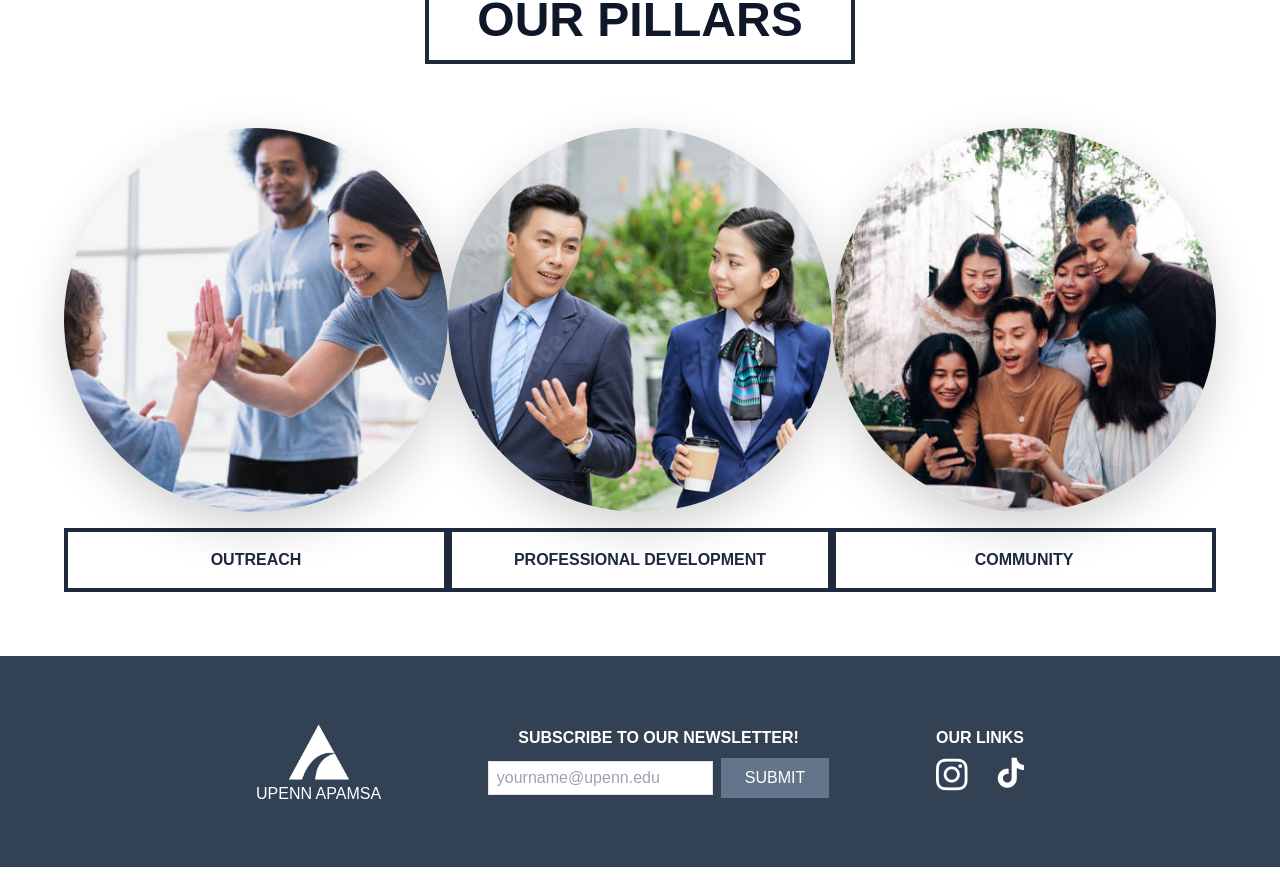
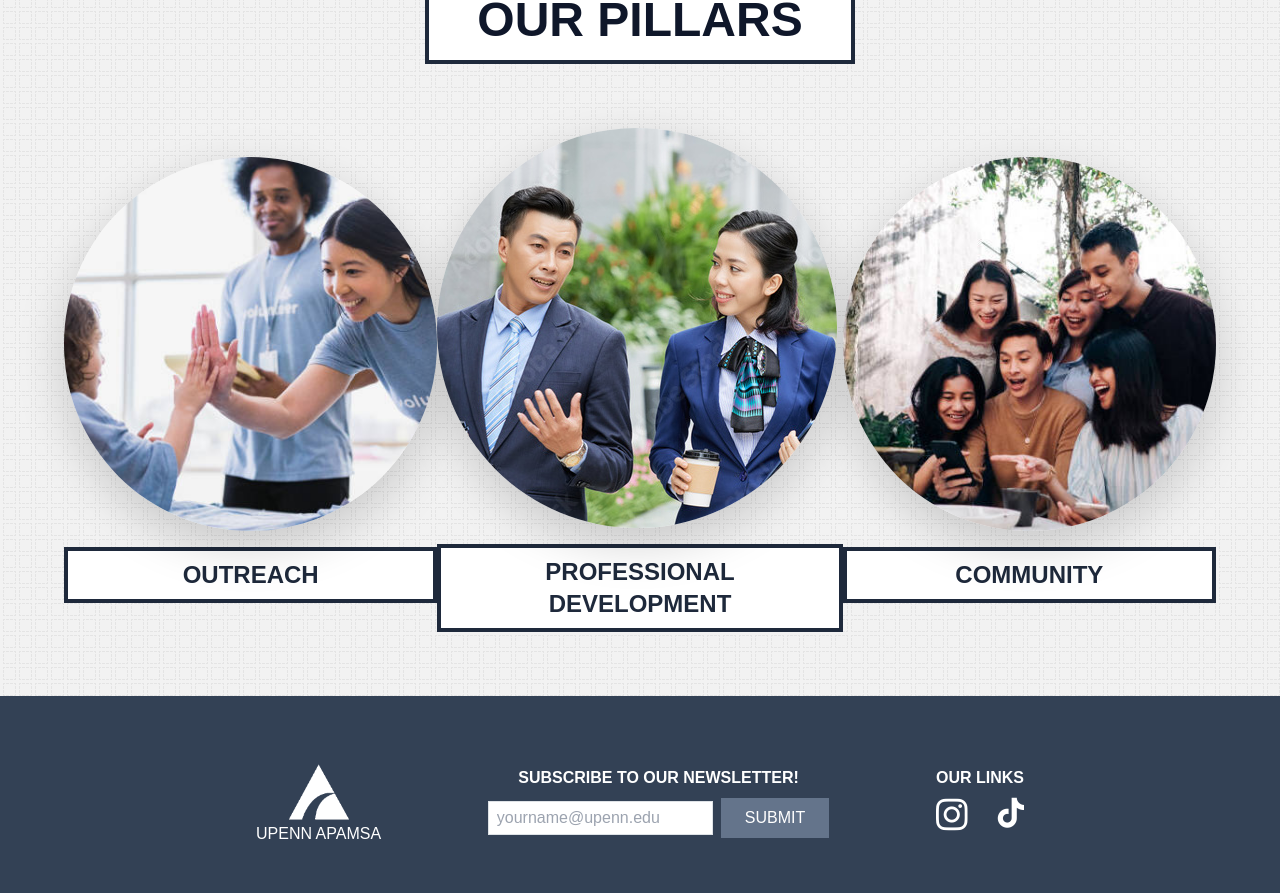
Before and after one commit to victorzhu1/apamsa-website, a React (Create React App) app in the folder client/: page / in a window 1280 px wide. Shown: the part 1680-2573 px from the top of the page. Before the commit the page ends 2547 px from the top, so only its background shows below. Built offline with nearby package versions, Linux system fonts and the light colour scheme.

Commit message:
format home page: bg texture, center mobile images

```diff
--- a/client/src/components/Navbar.tsx
+++ b/client/src/components/Navbar.tsx
@@ -18,9 +18,9 @@ export default function Navbar() {
             </button>
           </div>
 
-          <div className={`md:hidden fixed top-0 left-0 w-64 p-4 bg-slate-500 border-r border-slate-800 h-full overflow-y-auto transform transition-transform duration-300 ${menuOpen ? "translate-x-0" : "-translate-x-full"}`}>
+          <div className={`md:hidden fixed top-0 left-0 w-64 p-4 bg-slate-500 bg-opacity-90 border-r border-slate-800 h-full overflow-y-auto transform transition-transform duration-300 ${menuOpen ? "translate-x-0" : "-translate-x-full"}`}>
           <button className="p-2 border-4" onClick={toggleMenu}>
-            <i className="fa-solid fa-bars text-4xl transition duration-200 hover:text-slate-400"></i>
+            <i className="fa-solid fa-xmark text-4xl transition duration-200 hover:text-slate-400"></i>
           </button>
           <ul className="menu my-8 space-y-2 w-full menu-vertical justify-evenly text-2xl">
             <li><a href='/' className='p-2 font-bold hover:bg-blue-100 hover:bg-opacity-25 duration-150'>HOME</a></li>
--- a/client/src/pages/Exec.tsx
+++ b/client/src/pages/Exec.tsx
@@ -196,8 +196,8 @@ export function Exec() {
             <div ref={dropdownContentRef}
                 className={`exec-dropdown-content w-full bg-slate-400 }`}>
                 {selectedMember && (
-                <div className='mb-8 px-4 py-12 mx-auto'>
-                    <div className='dropdown-text-container mx-8 md:mx-16 font-oswald'>
+                <div className='mb-4 px-4 py-12 mx-auto'>
+                    <div className='dropdown-text-container mx-4 md:mx-16'>
                         <h1 className='text-slate-900 text-3xl font-bold mb-4'>{memberNames[selectedMember]}</h1>
                         <p className='text-slate-800'>{memberInfo[selectedMember]}</p>
                         <button
--- a/client/src/pages/Home.tsx
+++ b/client/src/pages/Home.tsx
@@ -4,7 +4,7 @@ import { useRef, useEffect, useState } from 'react';
 export function Home () {
 
     const backgroundStyle = {
-        backgroundImage: `url(${'/images/axiom-pattern.png'})`,
+        backgroundImage: `url(${'/images/hoffman.png'})`,
         backgroundRepeat: 'repeat',
     };
 
@@ -77,11 +77,12 @@ export function Home () {
 
             </div>
 
-            <div className="mission-container w-screen">
+            <div className="mission-container w-screen"
+                style={backgroundStyle}>
                 <div className="chapter-info-container flex flex-col md:flex-row align-items-center justify-center px-8 py-8 md:px-0 md:py-16">
 
                     <img src="/images/chapter-into-pic.jpeg" alt="pic"
-                            className="object-cover mb-8 md:mb-0 md:w-2/5 md:h-2/5"
+                            className="object-cover shadow mb-8 md:mb-0 md:w-2/5 md:h-2/5"
                             />
                     <div className="chapter-info-text md:w-1/3 md:flex flex-col md:ml-32 text-center">
                         <h1 className="text-slate-900 inline-block text-4xl md:text-5xl font-bold mb-4 md:mb-16 px-12 py-3
@@ -103,10 +104,11 @@ export function Home () {
             </div>
 
 
-            <div className="pillars-container w-screen py-16 text-center">
+            <div className="pillars-container w-screen py-16 text-center"
+                style={backgroundStyle}>
                 <h1 className="text-slate-900 inline-block text-4xl md:text-5xl font-bold mb-8 md:mb-16 px-12 py-3 bg-white border-4 border-slate-800">OUR PILLARS</h1>
                 <div className="pillars-menu-horizontal space-y-8 md:space-y-0 mx-20 md:mx-16 flex flex-col md:flex-row justify-between">
-                    <div className="pillar-item flex flex-col">
+                    <div className="pillar-item flex flex-col justify-center">
                         <div
                         className='relative'
                         onClick={() => handlePillarButtonClick('outreach')}
@@ -118,7 +120,7 @@ export function Home () {
                             />
                         </div>
                         <button
-                            className={`inline-block border-4 border-slate-800 bg-white cursor-pointer px-4 py-3 text-center text-md
+                            className={`inline-block border-4 border-slate-800 bg-white cursor-pointer px-4 py-2 text-center text-md md:text-2xl
                             font-bold text-slate-800`}
                             onClick={() => handlePillarButtonClick('outreach')}
                             >
@@ -126,7 +128,7 @@ export function Home () {
                         </button>
 
                     </div>
-                    <div className="pillar-item flex flex-col">
+                    <div className="pillar-item flex flex-col justify-center">
                         <div
                         className='relative'
                         onClick={() => handlePillarButtonClick('professional')}
@@ -138,7 +140,7 @@ export function Home () {
                             />
                         </div>
                         <button
-                            className={`inline-block border-4 border-slate-800 bg-white cursor-pointer px-4 py-3 text-center text-md
+                            className={`inline-block border-4 border-slate-800 bg-white cursor-pointer px-4 py-2 text-center text-md md:text-2xl
                             font-bold text-slate-800`}
                             onClick={() => handlePillarButtonClick('professional')}
                             >
@@ -146,7 +148,7 @@ export function Home () {
                         </button>
 
                     </div>
-                    <div className="pillar-item flex flex-col">
+                    <div className="pillar-item flex flex-col justify-center">
                         <div
                         className='relative'
                         onClick={() => handlePillarButtonClick('community')}
@@ -158,7 +160,7 @@ export function Home () {
                             />
                         </div>
                         <button
-                            className={`inline-block border-4 border-slate-800 bg-white cursor-pointer px-4 py-3 text-center text-md
+                            className={`inline-block border-4 border-slate-800 bg-white cursor-pointer px-4 py-2 text-center text-md md:text-2xl
                             font-bold text-slate-800`}
                             onClick={() => handlePillarButtonClick('community')}
                             >
@@ -172,8 +174,8 @@ export function Home () {
             <div ref={dropdownContentRef}
                 className={`dropdown-content w-full bg-white }`}>
                 {selectedPillar && (
-                <div className='mb-8 px-4 py-6 mx-auto'>
-                    <div className='dropdown-text-container mx-8 md:mx-16'>
+                <div className='mb-4 px-4 py-12 mx-auto'>
+                    <div className='dropdown-text-container mx-4 md:mx-16'>
                         <h1 className='text-slate-900 text-3xl font-bold mb-4'>{pillarHeaders[selectedPillar]}</h1>
                         <p className='text-slate-800'>{pillarData[selectedPillar]}</p>
                         <button
--- a/client/src/pages/Overview.tsx
+++ b/client/src/pages/Overview.tsx
@@ -1,3 +1,4 @@
+
 export function Overview() {
     return (
         <div className='overview-container h-full w-screen flex flex-col items-center justify-center font-oswald'>
@@ -8,10 +9,10 @@ export function Overview() {
                     </h1>
                 </div>
             </div>
-            <div className='overview-content my-4 md:my-8 flex flex-col'>
+            <div className='overview-content py-4 md:py-8 flex flex-col'>
 
                 <div className='overview-section flex flex-col md:flex-row align-items-center justify-center py-8'>
-                    <img src="/images/overview-1-square.jpg" alt="pic" className="rounded-full hidden md:block"
+                    <img src="/images/overview-1-square.jpg" alt="pic" className="rounded-full shadow hidden md:block"
                         style={{
                             objectFit: 'cover',
                             width: '35%',
@@ -22,7 +23,7 @@ export function Overview() {
                         <img
                             src="/images/overview-1.jpg"
                             alt="pic"
-                            className="object-cover"
+                            className="object-cover shadow"
                         />
                     </div>
 
@@ -50,7 +51,7 @@ export function Overview() {
                             laboris nisi ut aliquip ex ea commodo consequat.
                         </p>
                     </div>
-                    <img src="/images/overview-1-square.jpg" alt="pic" className="rounded-full hidden md:block"
+                    <img src="/images/overview-1-square.jpg" alt="pic" className="rounded-full shadow hidden md:block"
                         style={{
                             objectFit: 'cover',
                             width: '35%',
@@ -61,7 +62,7 @@ export function Overview() {
                         <img
                             src="/images/overview-1.jpg"
                             alt="pic"
-                            className="object-cover"
+                            className="object-cover shadow"
                         />
                     </div>
                 </div>
```
Also changed, not shown: client/public/images/hoffman.png (added).
